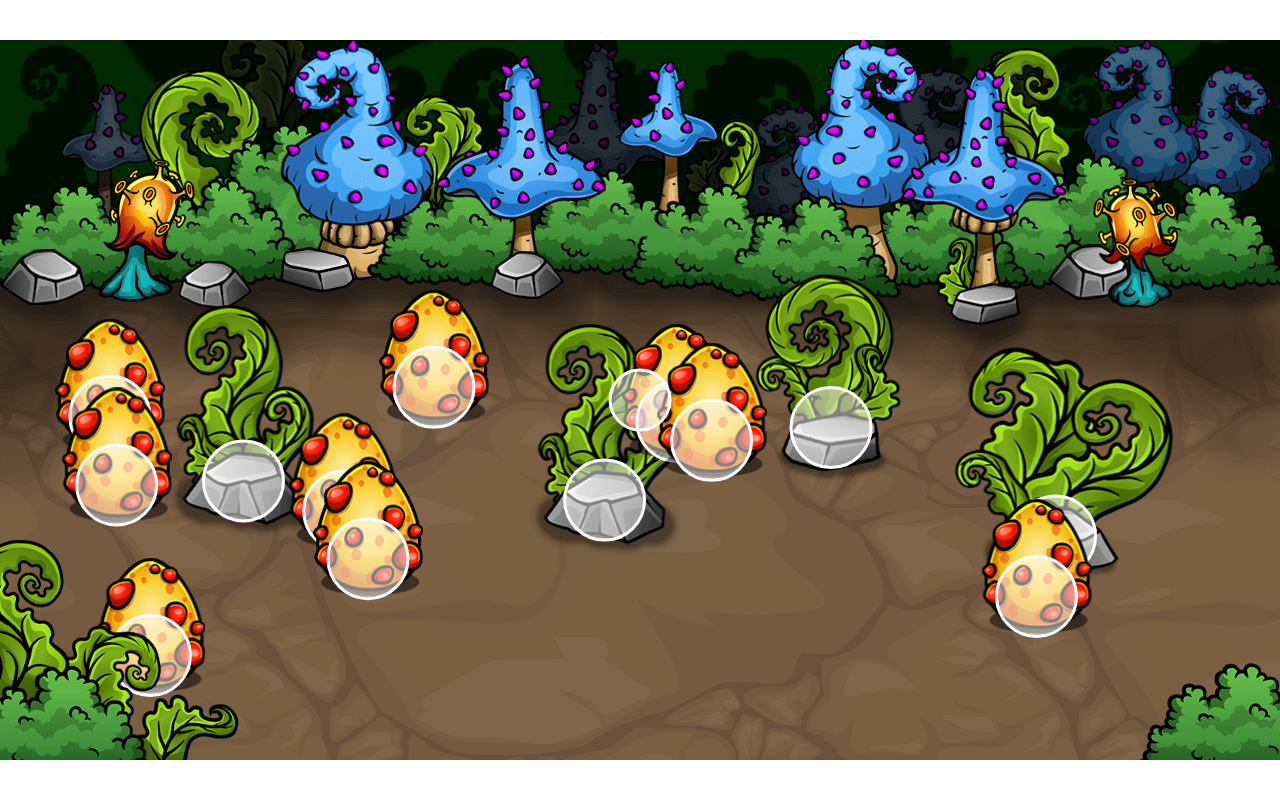
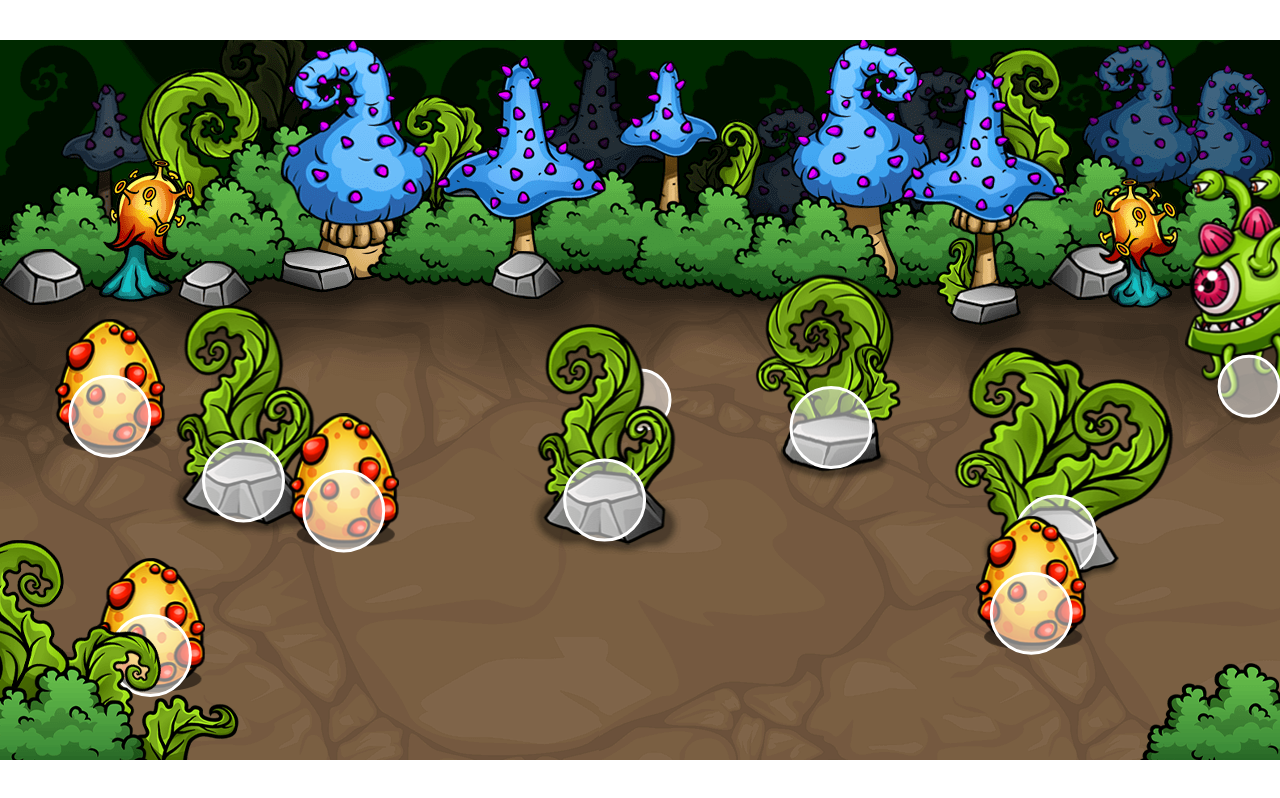
Before and after one commit to Nathan-Phillip-Smith/monster-egg-game, a plain HTML site: page index.html in a window 1280 px wide. Drawn offline with Linux system fonts and the light colour scheme.

Commit message:
added enemies class

```diff
--- a/app.js
+++ b/app.js
@@ -137,6 +137,9 @@ window.addEventListener('load', function() {
                     context.stroke();
             }
         }
+        update(){
+
+        }
     }
 
     class Egg {
@@ -151,8 +154,8 @@ window.addEventListener('load', function() {
             this.spriteHeight = 135;
             this.width = this.spriteWidth;
             this.height = this.spriteHeight;
-            this.spriteX = this.collisionX - this.width * 0.5;
-            this.spriteY = this.collisionY - this.height * 0.5 - 30;
+            this.spriteX;
+            this.spriteY;
         }
         draw(context){
             context.drawImage(this.image, this.spriteX, this.spriteY);
@@ -168,10 +171,59 @@ window.addEventListener('load', function() {
             }
         }
         update(){
+            this.spriteX = this.collisionX - this.width * 0.5;
+            this.spriteY = this.collisionY - this.height * 0.5 - 30;
             let collisionObjects = [this.game.player, ...this.game.obstacles];
             collisionObjects.forEach(object => {
+                let [collision, distance, sumOfRadii, dx, dy] = this.game.checkCollision(this, object);
+                if (collision){
+                    const unit_x = dx / distance;
+                    const unit_y = dy / distance;
+                    this.collisionX = object.collisionX + (sumOfRadii + 1) * unit_x;
+                    this.collisionY = object.collisionY + (sumOfRadii + 1) * unit_y;
+                }
+
 
             });
+        }
+    }
+
+    class Enemy {
+        constructor(game){
+            this.game = game;
+            this.collisionRadius = 30;
+            this.speedX = Math.random() * 3 + 5;
+            this.image = document.getElementById('toad');
+            this.spriteWidth = 140;
+            this.spriteHeight = 260;
+            this.width = this.spriteWidth;
+            this.height = this.spriteHeight;
+            this.collisionX = this.collisionX = this.game.width + this.width + Math.random() * this.game.width * 0.5;;
+            this.collisionY =this.game.topMargin + (Math.random() * (this.game.height - this.game.topMargin));
+            this.spriteX;
+            this.spriteY;
+        }
+        draw(context){
+            context.drawImage(this.image, this.spriteX, this.spriteY);
+            if (this.game.debug) {
+                context.beginPath();
+                context.arc(this.collisionX, this.collisionY,
+                this.collisionRadius, 0, Math.PI * 2);
+                context.save();
+                context.globalAlpha = 0.5;
+                context.fill();
+                context.restore();
+                context.stroke();
+            }
+        }
+        update(){
+            this.spriteX = this.collisionX - this.width * 0.5;
+            this.spriteY = this.collisionY - this.height + 40;
+            this.collisionX -= this.speedX;
+            if (this.spriteX + this.width < 0){
+                this.collisionX = this.game.width + this.width + Math.random() * this.game.width * 0.5;
+                this.collisionY =this.game.topMargin + (Math.random() * (this.game.height - this.game.topMargin));
+            }
         }
     }
 
@@ -187,11 +239,13 @@ window.addEventListener('load', function() {
             this.timer = 0;
             this.interval = 1000/this.fps;
             this.eggTimer = 0;
-            this.eggInterval = 500;
+            this.eggInterval = 1000;
             this.numberOfObstacles = 10;
             this.maxEggs = 10;
             this.obstacles = [];
             this.eggs = [];
+            this.enemies = [];
+            this.gameObjects = [];
             this.mouse = {
                 x: this.width * 0.5,
                 y: this.height * 0.5,
@@ -224,10 +278,15 @@ window.addEventListener('load', function() {
         render(context, deltaTime){
             if(this.timer > this.interval){
                 context.clearRect(0, 0, this.width, this.height);
-                this.obstacles.forEach(obstacle => obstacle.draw(context));
-                this.eggs.forEach(egg => egg.draw(context));
-                this.player.draw(context);
-                this.player.update();
+                this.gameObjects = [this.player, ...this.eggs, ...this.obstacles, ...this.enemies];
+                // sort by vertical posistion
+                this.gameObjects.sort((a, b) => {
+                    return a.collisionY - b.collisionY;
+                })
+                this.gameObjects.forEach(object => {
+                    object.draw(context);
+                    object.update();
+                });
                 this.timer = 0;
             }
             this.timer += deltaTime;
@@ -236,7 +295,6 @@ window.addEventListener('load', function() {
             if (this.eggTimer > this.eggInterval && this.eggs.length < this.maxEggs){
                 this.addEgg();
                 this.eggTimer = 0;
-                console.log(this.eggs)
             } else {
                 this.eggTimer += deltaTime;
             }
@@ -252,7 +310,13 @@ window.addEventListener('load', function() {
         addEgg(){
             this.eggs.push(new Egg(this));
         }
+        addEnemy(){
+            this.enemies.push(new Enemy(this));
+        }
         init(){
+            for (let i = 0; i < 3; i++){
+                this.addEnemy();
+            }
             let attempts = 0;
             while (this.obstacles.length < this.numberOfObstacles && attempts < 500){
                 let testObstacle = new Obstacle(this);
--- a/index.html
+++ b/index.html
@@ -13,6 +13,7 @@
     <img src="/images/obstacles.png"id="obstacles">
     <img src="/images/bull.png" id="bull">
     <img src="/images/egg.png" id="egg">
+    <img src="/images/toad.png" id="toad">
 
     <script src="app.js"></script>
 </body>
--- a/style.css
+++ b/style.css
@@ -18,6 +18,6 @@
     transform: translate(-50%, -50%);
     pointer-events: none;
 }
-#obstacles, #bull, #egg {
+#obstacles, #bull, #egg, #toad {
     display: none;
 }
```
